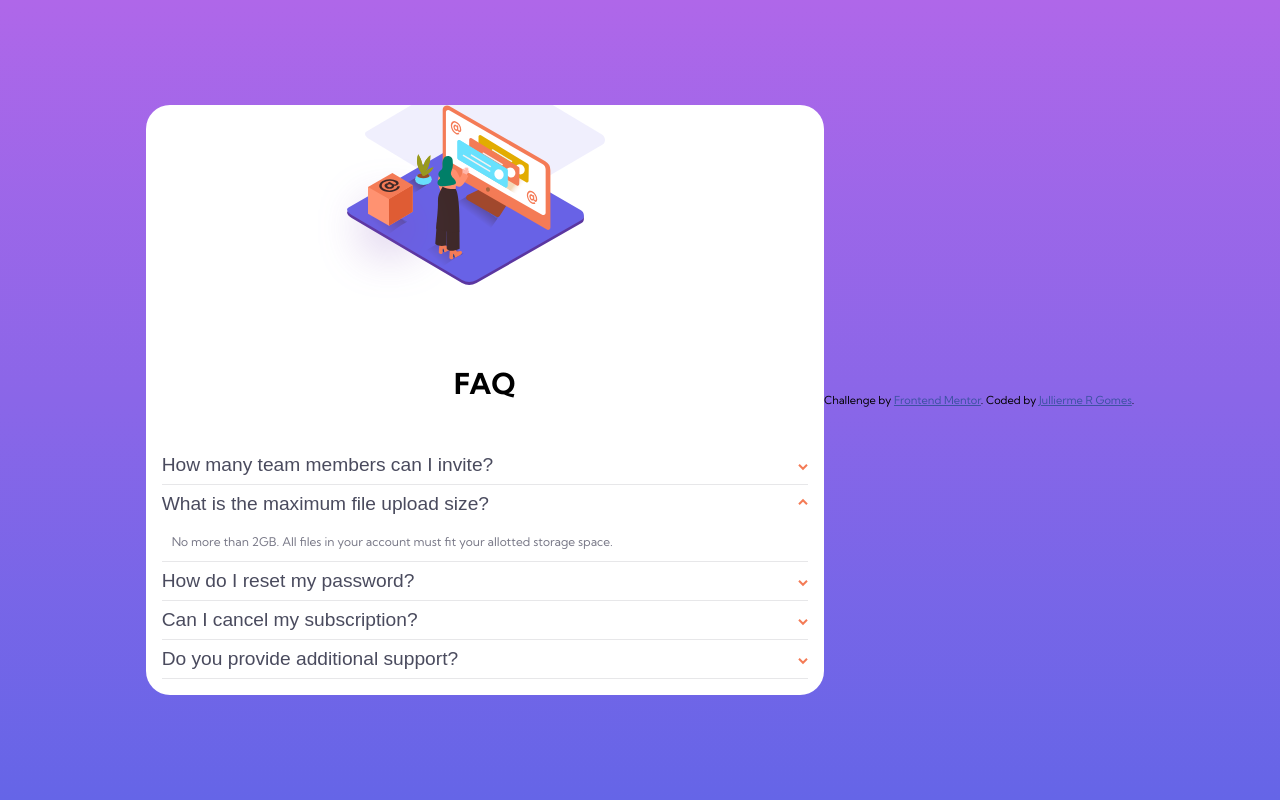
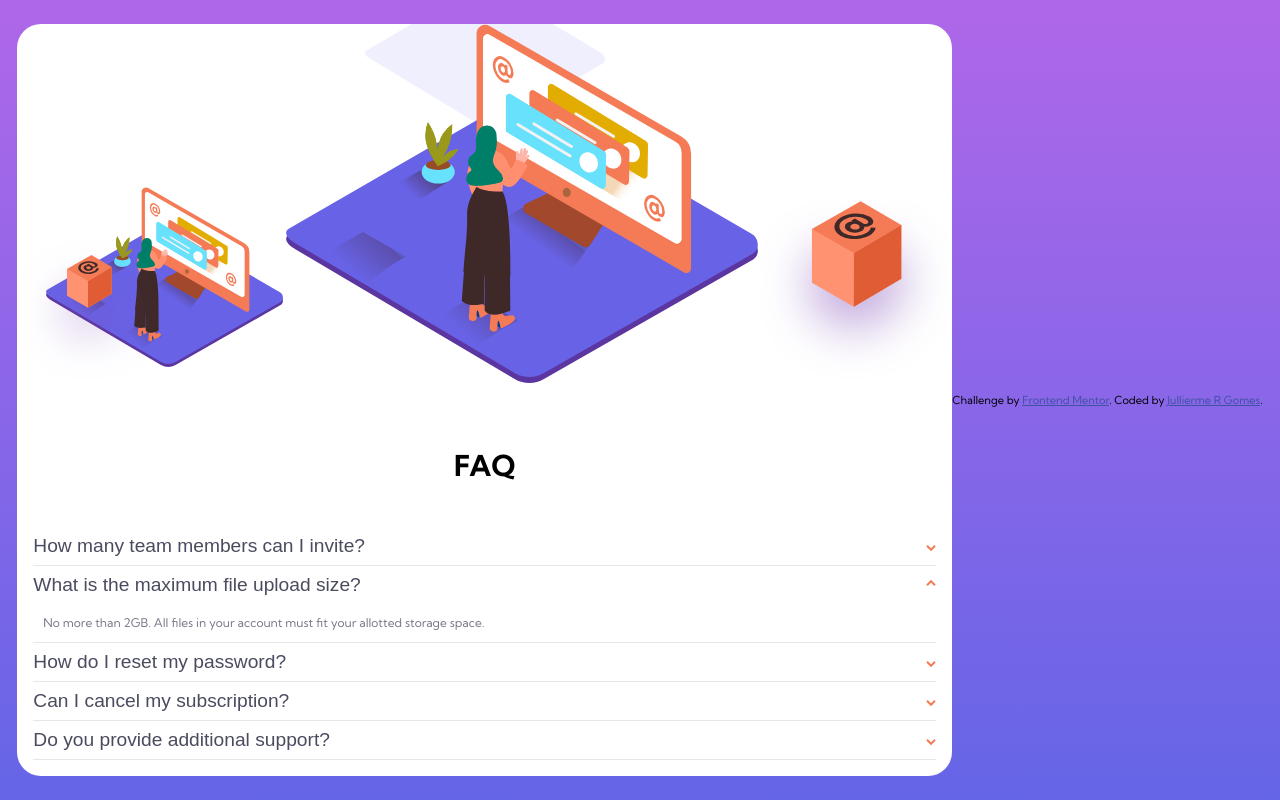
Before and after one commit to jullierme-r/faq-card, a plain HTML site: page index.html in a window 1280 px wide. Drawn offline with Linux system fonts and the light colour scheme.

Commit message:
Update index.html

```diff
--- a/index.html
+++ b/index.html
@@ -12,10 +12,11 @@
 </head>
 <body>
   <main class="container">
-    <section class="img-content">
-      <!-- <img src="images/illustration-box-desktop.svg" alt="" id="box"> -->
-      <img src="./images/illustration-woman-online-mobile.svg" alt="" id="woman">
-    </section>
+    <div class="img-content">
+      <img src="./images/illustration-woman-online-mobile.svg" alt="" id="woman-mobile">
+      <img src="./images/illustration-woman-online-desktop.svg" alt="" id="woman-desktop">
+      <img src="./images/illustration-box-desktop.svg" alt="" id="box">
+    </div>
     <section class="main-content">
       <h1>FAQ</h1>
       <aside class="faq-block">
```
